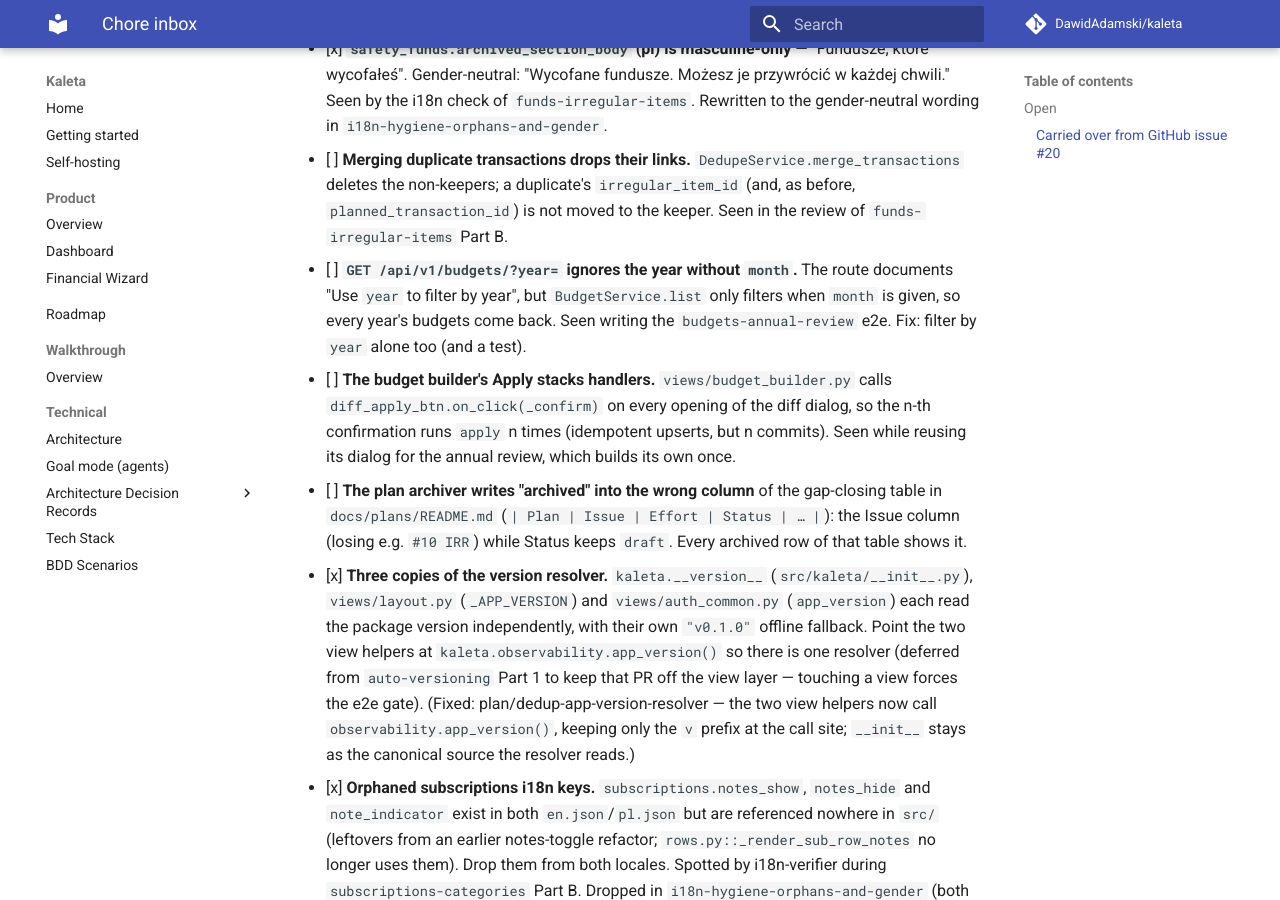
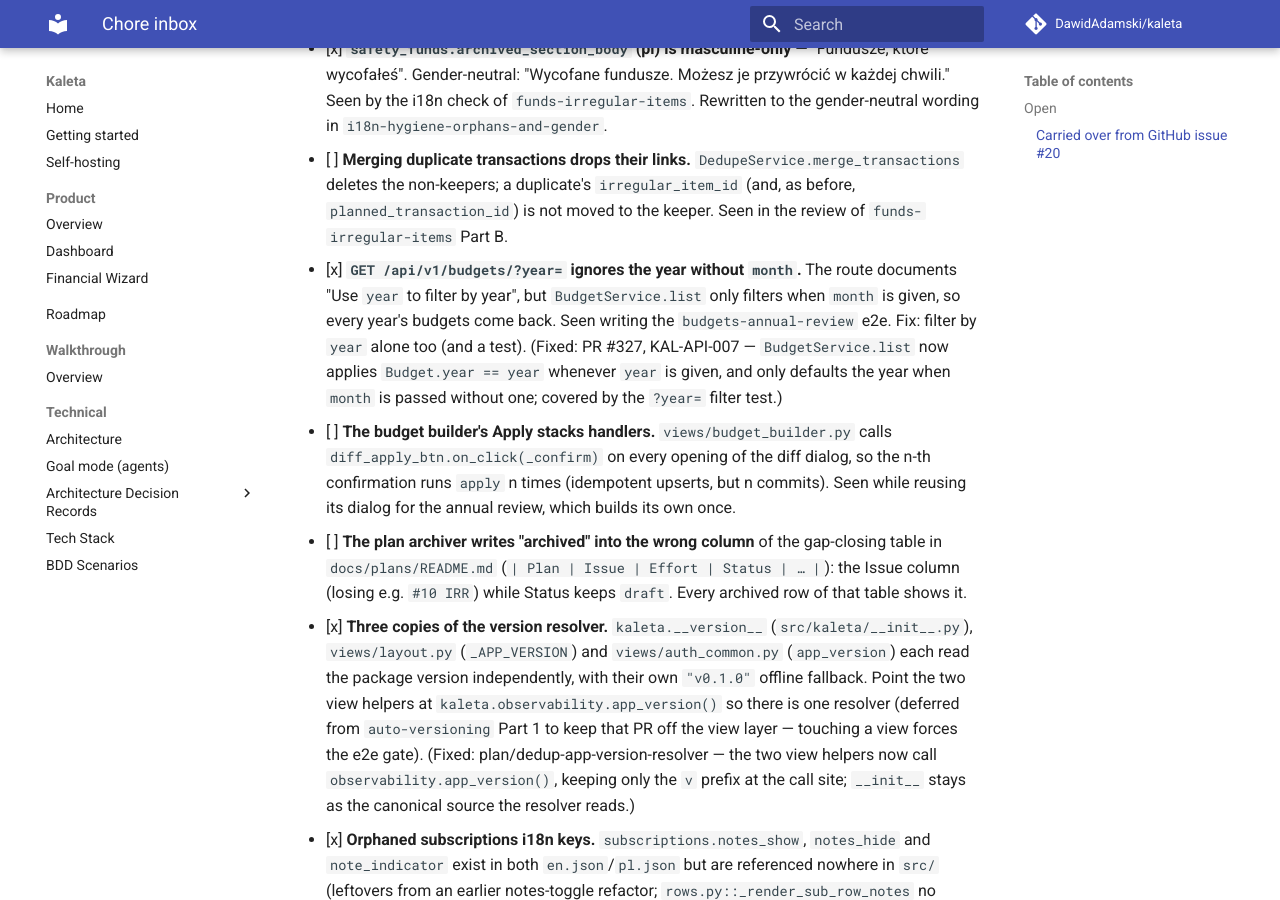
Before and after one commit to DawidAdamski/kaleta, an MkDocs documentation site: the page built from docs/plans/chores.md, in a window 1280 px wide and 900 px high, scrolled down 11782 px. Built offline with MkDocs 1.6.1 and Material for MkDocs 9.7.7, drawn with Linux system fonts in a browser that asks for light colours; comment, search, counter and statistics services are not loaded.

Commit message:
chore(plans): tick the stale budgets ?year= chore (fixed by #327)
`BudgetService.list` already filters by `year` alone (KAL-API-007, PR #327):
`Budget.year == year` applies whenever a year is given, and the year only
defaults to the current one when `month` is passed without a year. The chore
entry predates that fix. Doc-only; no code change.

Co-Authored-By: Claude Opus 4.8 <noreply@anthropic.com>

```diff
--- a/docs/plans/chores.md
+++ b/docs/plans/chores.md
@@ -563,10 +563,13 @@ check it still reproduces before acting on it.
       deletes the non-keepers; a duplicate's `irregular_item_id` (and, as before,
       `planned_transaction_id`) is not moved to the keeper. Seen in the review of
       `funds-irregular-items` Part B.
-- [ ] **`GET /api/v1/budgets/?year=` ignores the year without `month`.** The route
+- [x] **`GET /api/v1/budgets/?year=` ignores the year without `month`.** The route
       documents "Use `year` to filter by year", but `BudgetService.list` only filters
       when `month` is given, so every year's budgets come back. Seen writing the
       `budgets-annual-review` e2e. Fix: filter by `year` alone too (and a test).
+      (Fixed: PR #327, KAL-API-007 — `BudgetService.list` now applies
+      `Budget.year == year` whenever `year` is given, and only defaults the year
+      when `month` is passed without one; covered by the `?year=` filter test.)
 - [ ] **The budget builder's Apply stacks handlers.** `views/budget_builder.py` calls
       `diff_apply_btn.on_click(_confirm)` on every opening of the diff dialog, so the
       n-th confirmation runs `apply` n times (idempotent upserts, but n commits). Seen
```
